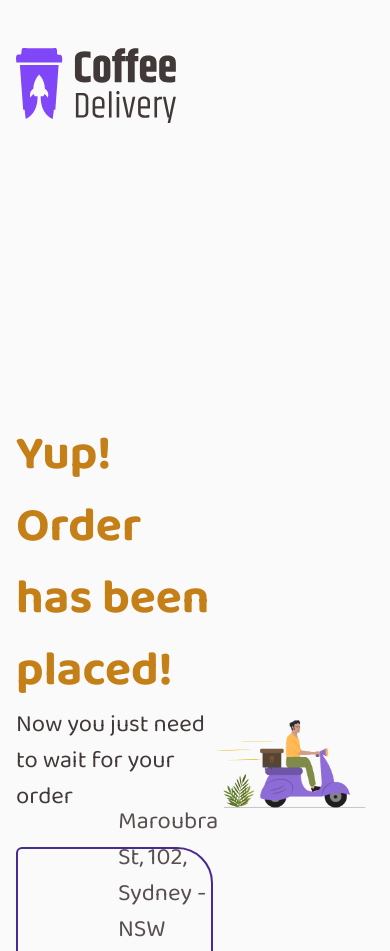
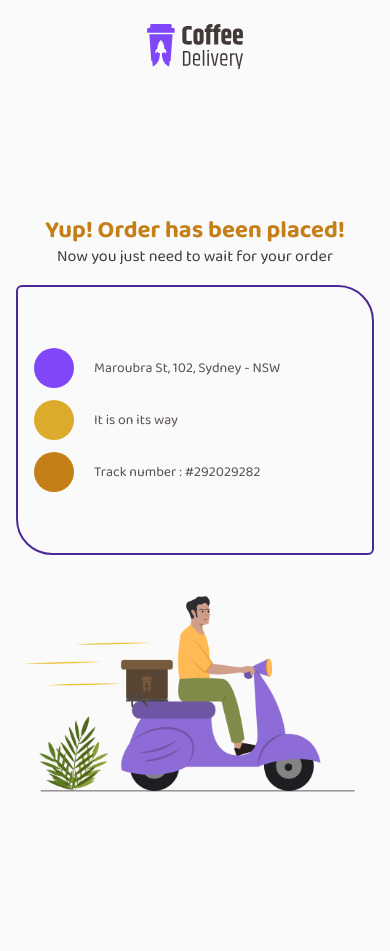
Before and after one commit to victorhugo156/kaplan-web-assessment-2, a plain HTML site: page order-placed.html in a window 390 px wide. Shown: the top 951 px of the page. After the commit the page ends 884 px from the top, so only its background shows below. Drawn offline with Linux system fonts and the light colour scheme.

Commit message:
finalizing responsiviness

```diff
--- a/styles/form.css
+++ b/styles/form.css
@@ -1,5 +1,4 @@
-
-main{
+main {
     width: 75rem;
     margin: 0 auto;
     padding: 0 1rem;
@@ -8,7 +7,46 @@ main{
     justify-content: center;
 }
 
-form{
+/* ---Styles to hide hamburger menu in desktop size---- */
+.my-bag-desktop {
+    display: block;
+}
+
+.btn-hamburger {
+    display: none;
+}
+
+.main-nav {
+    position: fixed;
+    top: 0;
+    left: 0;
+    width: 75%;
+    max-width: 16rem;
+    height: 100vh;
+    background: var(--background);
+    transform: translateX(-100%);
+    transition: transform .3s ease;
+    padding: 2rem;
+    display: flex;
+    flex-direction: column;
+    gap: 1.5rem;
+    z-index: 50;
+}
+
+/* when active, JS will add the class open */
+.main-nav.open {
+    transform: translateX(0);
+}
+
+.main-nav a {
+    color: var(--base-title);
+    font-size: var(--fs-title-s);
+    text-decoration: none;
+}
+
+/*----------------------------------------*/
+
+form {
     background-color: var(--base-card);
 
     flex-direction: column;
@@ -20,11 +58,10 @@ form{
     display: flex;
     align-items: center;
 
-
     padding: 3rem;
 }
 
-fieldset{
+fieldset {
     width: 100%;
     border: none;
 
@@ -34,7 +71,7 @@ fieldset{
 
 }
 
-legend{
+legend {
     font: var(--ff-title);
     font-size: var(--fs-title-l);
     font-weight: var(--fw-bold);
@@ -44,14 +81,14 @@ legend{
 
 .input-wrapper,
 .select-wrapper,
-.textarea-wrapper{
+.textarea-wrapper {
     display: flex;
     flex-direction: column;
 }
 
 input,
 textarea,
-select{
+select {
     background-color: var(--base-input);
 
     width: 80%;
@@ -65,7 +102,7 @@ select{
     font-size: var(--fs-text-s);
 }
 
-label{
+label {
     font: var(--ff-title);
     font-size: var(--fs-text-l);
     color: var(--base-title);
@@ -73,14 +110,15 @@ label{
 
 input:focus,
 select:focus,
-textarea:focus{
-    outline:.25rem solid var(--yellow-light);
+textarea:focus {
+    outline: .25rem solid var(--yellow-light);
     border: .125rem solid var(--yellow);
 
-    outline-offset: .1px;/*Border for Safari Browser*/
+    outline-offset: .1px;
+    /*Border for Safari Browser*/
 }
 
-.btn-wrapper{
+.btn-wrapper {
     width: 100%;
     padding: 3rem 0;
 
@@ -88,7 +126,7 @@ textarea:focus{
     align-items: flex-start;
 }
 
-button{
+button {
     background-color: var(--yellow);
 
     font-size: var(--fs-btn-g);
@@ -99,3 +137,87 @@ button{
 
     cursor: pointer;
 }
+
+
+/* Tablet & below (up to 1024px) */
+@media (max-width: 1024px) {
+
+    /* header layout */
+    .header-wrapper {
+        align-items: center;
+        gap: 1.5rem;
+
+        padding-bottom: 1rem;
+    }
+
+    main {
+        width: 100vw;
+        padding: 0 1rem;
+    }
+
+    form {
+        width: 100%;
+        margin: 2rem 0;
+        padding: 2rem;
+    }
+
+    input,
+    textarea,
+    select {
+        width: 100%;
+    }
+
+    .btn-wrapper {
+        justify-content: center;
+    }
+}
+
+/* Mobile & below (up to 600px) */
+@media (max-width: 600px) {
+
+    /* header layout */
+    .header-wrapper {
+        flex-direction: column;
+        align-items: center;
+        gap: 1.5rem;
+
+        padding-bottom: 1rem;
+    }
+
+    main {
+        width: 100vw;
+        padding: 0;
+    }
+
+    form {
+        width: 100%;
+        margin: 1.5rem 0;
+        padding: 1.5rem;
+    }
+
+    fieldset {
+        gap: 1rem;
+    }
+
+    input,
+    textarea,
+    select {
+        width: 100%;
+        font-size: var(--fs-text-m);
+    }
+
+    legend {
+        font-size: var(--fs-title-m);
+        text-align: center;
+    }
+
+    .btn-wrapper {
+        padding: 2rem 0 0;
+        justify-content: center;
+    }
+
+    button {
+        width: 100%;
+        padding: 1rem;
+    }
+}
--- a/styles/order-placed.css
+++ b/styles/order-placed.css
@@ -11,7 +11,6 @@ body {
 }
 
 .wrapper {
-
     max-width: 75rem;
     margin: 0 auto;
     padding: 0 1rem;
@@ -28,15 +27,16 @@ header nav{
 .logo {
     width: 10rem;
 }
-
+main{
+    height: 100vh;
+}
 
 section.wrapper{
+    height: 100%;
     display: flex;
     justify-content: space-between;
     align-items: center;
-
-
-    margin-top: 15rem;
+    justify-content: center;
 }
 
 .wrapper-information{
@@ -116,3 +116,77 @@ section.wrapper{
     color: var(--base-text);
     font-weight: var(--fw-regular);
 }
+
+@media (max-width: 1024px) {
+    section.wrapper {
+      flex-direction: column;
+      align-items: center;
+      margin-top: 4rem;       /* bring it up a bit */
+      gap: 2rem;              /* space between the two blocks */
+    }
+
+    .wrapper-information {
+      width: 100%;
+      text-align: center;
+    }
+
+    .wrapper-information h1 {
+      font-size: var(--fs-title-l);  /* a bit smaller */
+      line-height: 1.2;
+    }
+
+    .wrapper-information p {
+      font-size: var(--fs-text-l);
+    }
+
+    .wrapper-delivery-info {
+      padding-left: 0;        /* drop the left padding */
+      width: 90%;
+      max-width: 30rem;
+      margin: 1rem auto 0;
+    }
+
+    .wrapper-image img {
+      width: 80%;
+      max-width: 25rem;
+    }
+  }
+
+  @media (max-width: 600px) {
+    header nav {
+      text-align: center;     /* center your logo */
+      padding: 1.5rem 0;
+    }
+
+    .logo {
+      width: 6rem;            /* shrink the logo */
+    }
+
+    section.wrapper {
+      margin-top: 2.5rem;
+      padding: 0 1rem;        /* give some side-padding */
+    }
+
+    .wrapper-information h1 {
+      font-size: var(--fs-title-m);
+    }
+    .wrapper-information p {
+      font-size: var(--fs-text-m);
+    }
+
+    .wrapper-delivery-info {
+      gap: 0.75rem;
+      padding: 1rem;
+      width: 100%;
+      box-sizing: border-box;
+    }
+
+    .wrapper-delivery-info .flex p {
+      font-size: var(--fs-text-s);
+    }
+
+    .wrapper-image img {
+      width: 100%;
+      max-width: none;
+    }
+  }
--- a/styles/purchase.css
+++ b/styles/purchase.css
@@ -1,3 +1,6 @@
+
+
+
 main{
     width: 75rem;
     margin: 0 auto;
@@ -296,24 +299,106 @@ input:focus{
 
 
 
+/********** Responsive: Tablet **********/
+@media (max-width: 1024px) {
+    main{
+        flex-direction: column;
+        width: 100%;
+        padding: 0 1rem;
+    }
+    form{
+        width: 100%;
+        padding: 2rem;
+    }
+
+    .checkout{
+        width: 100%;
+        align-items: center;
+    }
+    .checkout ul li{
+        width: 100%;
+        flex-direction: column;
+        justify-content: center;
+        align-items: center;
+        gap: 1rem;
+    }
+    .checkout-price{
+        width: 100%;
+        align-items: center;
+    }
+    .payment-method{
+        justify-content: center;
+    }
+    .tag-payment{ flex: 1 1 45%; }
+}
+
+/********** Responsive: Mobile **********/
 @media (max-width: 600px) {
-    .btn-hamburger { display: block; }
-    .header-call-to-action { display: none; }
 
-    /* off-canvas menu */
-    .main-nav {
-      position: fixed;
-      top: 0; left: 0;
-      width: 75%;
-      max-width: 16rem;
-      height: 100vh;
-      background: var(--background);
-      transform: translateX(-100%);
-      transition: transform .3s ease;
-      /* …other styles… */
+    main{
+        flex-direction: column;
+        width: 100vw;
+        padding: 0;
     }
-    /* when the .open class is added by JS */
-    .main-nav.open {
-      transform: translateX(0);
+    .container-form h2,
+    .checkout h2{
+        font-size: var(--fs-title-s);
+        text-align: center;
     }
-  }
+    form{
+        width: 100%;
+        padding: 1.5rem;
+    }
+    .container-deliver-address{
+        flex-direction: column;
+        gap: .25rem;
+    }
+    fieldset{
+        gap: 1rem;
+    }
+    .flex{
+        flex-direction: column;
+    }
+
+    .checkout ul li{
+        width: 100%;
+        flex-direction: column;
+        justify-content: center;
+        align-items: center;
+        gap: 1rem;
+    }
+
+    .header-payment-method{
+        margin-bottom: .5rem;
+    }
+
+    .checkout-price{
+        width: 100%;
+        align-items: center;
+    }
+    .controls{
+         gap: 1rem;
+         padding: .5rem 0;
+
+        }
+    .btn-confirm-order button{
+        width: 12rem;
+    }
+    .payment-method{
+        flex-direction: column;
+    }
+    .payment-method{
+        align-items: center;
+        gap: 1rem;
+    }
+
+    .container-payment-method{
+        padding: 2rem 0;
+    }
+    .tag-payment{
+        width: 10rem;
+        height: 4rem;
+
+        justify-content: center;
+    }
+}
```
